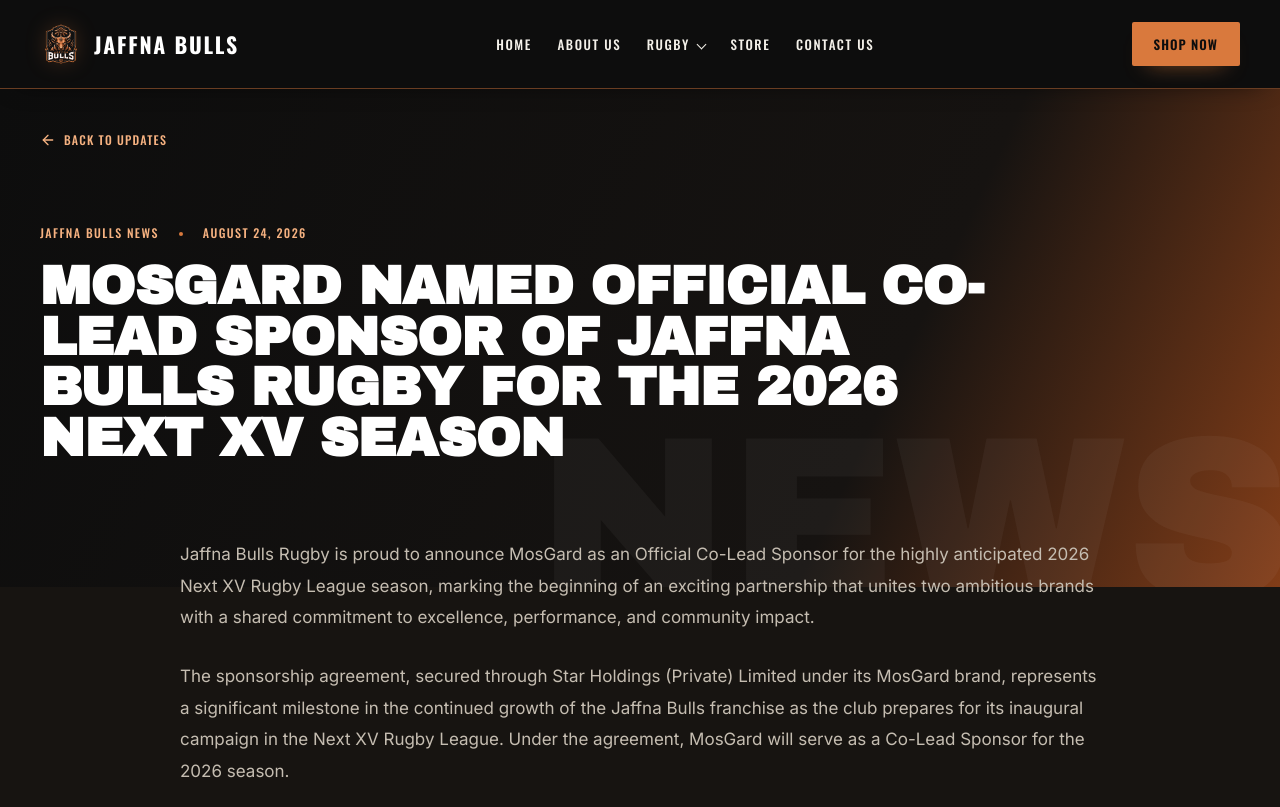
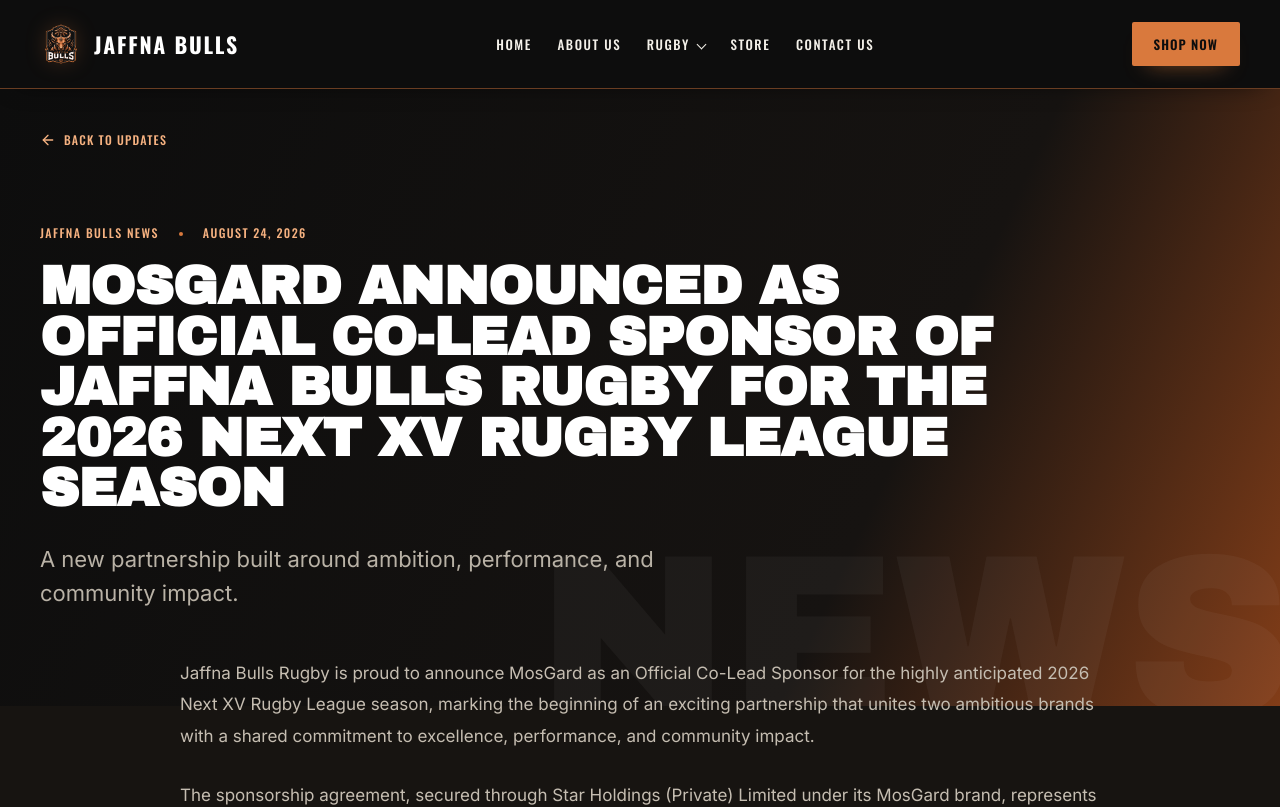
Before and after one commit to jaffna-bulls/jaffna-bulls, a React (Vite) app: page /news/mosgard-announced-as-official-co-lead-sponsor in a window 1280 px wide. Shown: the top 807 px of the page. Built offline with nearby package versions, Linux system fonts and the light colour scheme.

Commit message:
Title and Subtitle handled

```diff
--- a/src/components/NewsTitle.jsx
+++ b/src/components/NewsTitle.jsx
@@ -5,8 +5,12 @@
         <span>{article.tag}</span>
         <span>{article.date}</span>
       </div>
-      <h1>{article.title}</h1>
-      <p className="news-article__subtitle">{article.subtitle}</p>
+      <h1>{article.fullTitle || article.title}</h1>
+      {(article.fullSubtitle || article.subtitle) && (
+        <p className="news-article__subtitle">
+          {article.fullSubtitle || article.subtitle}
+        </p>
+      )}
     </>
   );
 }
--- a/src/data/newsData.js
+++ b/src/data/newsData.js
@@ -4,10 +4,11 @@
     slug: "mosgard-announced-as-official-co-lead-sponsor",
     tag: "Jaffna Bulls News",
     date: "August 24, 2026",
-    title:
-      "MosGard named Official Co-Lead Sponsor of Jaffna Bulls Rugby for the 2026 Next XV Season",
-    // subtitle:
-    //   "Franchise confirms its leadership team ahead of the inaugural 2026 campaign",
+    title: "MosGard joins the Jaffna Bulls as Official Co-Lead Sponsor",
+    subtitle:
+      "A new partnership built around ambition, performance, and community impact.",
+    fullTitle:
+      "MosGard Announced as Official Co-Lead Sponsor of Jaffna Bulls Rugby for the 2026 Next XV Rugby League Season",
     images: [],
     hashtags: [
       "BullNation",
```
